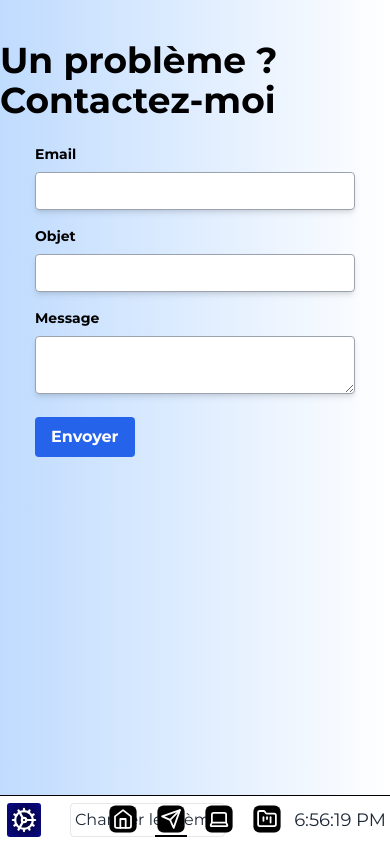
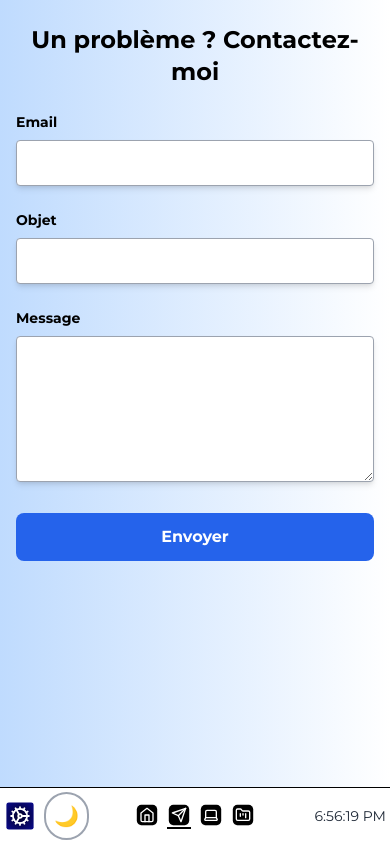
Before and after one commit to Inkflow59/PortInkFolio-Reagent, a Next.js app: page /desktop/contact in a window 390 px wide. Built offline with nearby package versions, Linux system fonts and the light colour scheme.

Commit message:
Amélioration du responsive

```diff
--- a/app/components/Navbar.tsx
+++ b/app/components/Navbar.tsx
@@ -4,7 +4,7 @@ import Image from 'next/image';
 import { motion } from 'framer-motion';
 import { useRouter } from 'next/navigation';
 import { usePathname } from 'next/navigation';
-import { ThemeToggle } from './ThemeToggle';
+import ThemeToggle from './ThemeToggle';
 
 const Navbar = () => {
   const { theme, toggleTheme } = useTheme();
@@ -44,43 +44,40 @@ const Navbar = () => {
   };
 
   return (
-    <div className={`fixed bottom-0 w-full z-50 flex items-center justify-between p-1 ${theme === 'dark' ? 'bg-gray-900/70 text-white border-t border-white/70' : 'bg-white text-gray-800 border-t border-black'}`}>
-      <div className="flex items-center">
+    <div className={`fixed bottom-0 w-full z-50 flex items-center justify-between p-1 md:p-2 ${theme === 'dark' ? 'bg-gray-900/70 text-white border-t border-white/70' : 'bg-white text-gray-800 border-t border-black'}`}>
+      <div className="flex items-center space-x-2 md:space-x-4">
         <motion.div
           whileHover={{ scale: 1.1 }}
           onClick={handleLogoClick}
-          style={{ cursor: 'pointer', marginRight: '10px' }}
+          className="cursor-pointer"
         >
           <Image
             src="/images/logo.svg"
             alt="Logo"
-            width={40}
-            height={40}
-            className={`filter ${theme === 'dark' ? 'invert' : ''}`}
+            width={32}
+            height={32}
+            className={`md:w-10 md:h-10 ${theme === 'dark' ? 'invert' : ''}`}
           />
         </motion.div>
-        <button onClick={toggleTheme} className="ml-4 p-1 border rounded">
-          Changer le thème
-        </button>
+        <ThemeToggle />
       </div>
-      <div className="flex space-x-4 fixed left-1/2 transform -translate-x-1/2">
+      <div className="flex space-x-2 md:space-x-6 fixed left-1/2 transform -translate-x-1/2">
       {icons.map((icon, index) => (
         <motion.div
           key={index}
           className={`relative ${pathname === icon.path ? 'border-b-2 border-black dark:border-white' : ''}`}
-          style={{ cursor: 'pointer' }} // Déplacer le style ici
-          onClick={() => handleIconClick(icon.path)} // Déplacer l'événement ici
-      >
+          onClick={() => handleIconClick(icon.path)}
+        >
         <motion.img
             src={icon.src}
             alt={`Icon ${index + 1}`}
-            className={`w-8 h-8 ${theme === 'dark' ? 'filter invert' : ''}`}
+            className={`w-6 h-6 md:w-8 md:h-8 cursor-pointer ${theme === 'dark' ? 'filter invert' : ''}`}
             whileHover={{ scale: 1.1 }}
           />
         </motion.div>
       ))}
       </div>
-      <div className="text-lg">{currentTime}</div>
+      <div className="text-sm md:text-lg">{currentTime}</div>
     </div>
   );
 };
--- a/app/components/ProfileCard.tsx
+++ b/app/components/ProfileCard.tsx
@@ -8,12 +8,16 @@ interface ProfileCardProps {
 
 const ProfileCard: React.FC<ProfileCardProps> = ({ imageSrc, title, description }) => {
   return (
-    <div className="p-6 bg-opacity-80 backdrop-blur-md rounded-lg shadow-lg flex flex-col justify-between">
-      <div>
-        <strong className="text-lg">{title}</strong>
-        <p className="text-sm">{description}</p>
+    <div className="p-4 md:p-6 bg-opacity-80 backdrop-blur-md rounded-lg shadow-lg flex flex-col md:flex-row md:items-center gap-4 hover:shadow-xl transition-shadow duration-300">
+      <div className="flex-1 min-w-0">
+        <strong className="text-base md:text-lg font-semibold block mb-2">{title}</strong>
+        <p className="text-sm md:text-base line-clamp-3 md:line-clamp-none">{description}</p>
       </div>
-      <img src={imageSrc} alt={title} className="mt-4 w-full h-auto rounded" />
+      <img
+        src={imageSrc}
+        alt={title}
+        className="w-full md:w-1/3 h-auto rounded object-cover"
+      />
     </div>
   );
 };
--- a/app/components/ThemeToggle.tsx
+++ b/app/components/ThemeToggle.tsx
@@ -1,14 +1,20 @@
 import { useTheme } from '../contexts/ThemeContext';
 
-export const ThemeToggle = () => {
+interface ThemeToggleProps {
+  className?: string;
+}
+
+const ThemeToggle: React.FC<ThemeToggleProps> = ({ className }) => {
   const { theme, toggleTheme } = useTheme();
 
   return (
     <button
       onClick={toggleTheme}
-      className="p-2 rounded-full bg-gray-200 dark:bg-gray-800 text-gray-800 dark:text-gray-200"
+      className={`text-xl md:text-2xl p-2 rounded-full border-2 ${theme === 'dark' ? 'border-white/70 hover:border-white' : 'border-gray-400 hover:border-gray-600'} transition-colors ${className}`}
     >
       {theme === 'light' ? '🌙' : '☀️'}
     </button>
   );
 };
+
+export default ThemeToggle;
--- a/app/desktop/contact/page.tsx
+++ b/app/desktop/contact/page.tsx
@@ -39,47 +39,51 @@ const ContactPage = () => {
   return (
     <div className={`min-h-screen flex flex-col items-center justify-between ${theme === 'dark' ? 'bg-gradient-to-r from-black to-gray-800 text-white' : 'bg-gradient-to-r from-blue-200 to-white text-black'}`}>
       <Navbar />
-      <div className="flex flex-col items-center justify-center mt-10">
-        <h1 className="text-4xl font-bold mb-6">Un problème ? Contactez-moi</h1>
-        <form onSubmit={handleSubmit} className="w-80">
-          <div className="mb-4">
-            <label className="block text-sm font-bold mb-2" htmlFor="email">Email</label>
+      <div className="flex flex-col items-center justify-center w-full max-w-2xl px-4 py-6 md:py-10">
+        <h1 className="text-2xl md:text-4xl font-bold mb-6 text-center">Un problème ? Contactez-moi</h1>
+        <form onSubmit={handleSubmit} className="w-full max-w-md space-y-6">
+          <div className="space-y-2">
+            <label className="block text-sm font-bold" htmlFor="email">Email</label>
             <input
               type="email"
               id="email"
               value={email}
               onChange={(e) => setEmail(e.target.value)}
-              className={`shadow-md appearance-none border border-gray-400 rounded w-full py-2 px-3 leading-tight focus:outline-none focus:ring-2 focus:ring-blue-500 ${theme === 'dark' ? 'bg-gray-800 text-white' : 'bg-white text-gray-800'}`}
+              className={`shadow-md appearance-none border border-gray-400 rounded w-full py-3 px-4 leading-tight focus:outline-none focus:ring-2 focus:ring-blue-500 transition-colors ${theme === 'dark' ? 'bg-gray-800 text-white focus:bg-gray-700' : 'bg-white text-gray-800'}`}
               required
             />
           </div>
-          <div className="mb-4">
-            <label className="block text-sm font-bold mb-2" htmlFor="subject">Objet</label>
+          <div className="space-y-2">
+            <label className="block text-sm font-bold" htmlFor="subject">Objet</label>
             <input
               type="text"
               id="subject"
               value={subject}
               onChange={(e) => setSubject(e.target.value)}
-              className={`shadow-md appearance-none border border-gray-400 rounded w-full py-2 px-3 leading-tight focus:outline-none focus:ring-2 focus:ring-blue-500 ${theme === 'dark' ? 'bg-gray-800 text-white' : 'bg-white text-gray-800'}`}
+              className={`shadow-md appearance-none border border-gray-400 rounded w-full py-3 px-4 leading-tight focus:outline-none focus:ring-2 focus:ring-blue-500 transition-colors ${theme === 'dark' ? 'bg-gray-800 text-white focus:bg-gray-700' : 'bg-white text-gray-800'}`}
               required
             />
           </div>
-          <div className="mb-4">
-            <label className="block text-sm font-bold mb-2" htmlFor="message">Message</label>
+          <div className="space-y-2">
+            <label className="block text-sm font-bold" htmlFor="message">Message</label>
             <textarea
               id="message"
               value={message}
               onChange={(e) => setMessage(e.target.value)}
-              className={`shadow-md appearance-none border border-gray-400 rounded w-full py-2 px-3 leading-tight focus:outline-none focus:ring-2 focus:ring-blue-500 ${theme === 'dark' ? 'bg-gray-800 text-white' : 'bg-white text-gray-800'}`}
+              rows={6}
+              className={`shadow-md appearance-none border border-gray-400 rounded w-full py-3 px-4 leading-tight focus:outline-none focus:ring-2 focus:ring-blue-500 transition-colors ${theme === 'dark' ? 'bg-gray-800 text-white focus:bg-gray-700' : 'bg-white text-gray-800'}`}
               required
             />
           </div>
-          <button type="submit" className="bg-blue-600 hover:bg-blue-700 text-white font-bold py-2 px-4 rounded focus:outline-none focus:shadow-outline">
+          <button
+            type="submit"
+            className="w-full md:w-auto bg-blue-600 hover:bg-blue-700 text-white font-bold py-3 px-6 rounded-lg focus:outline-none focus:ring-2 focus:ring-blue-500 focus:ring-offset-2 transition-colors"
+          >
             Envoyer
           </button>
         </form>
-        {success && <p className="text-green-500 text-xs italic mt-4">{success}</p>}
-        {error && <p className="text-red-500 text-xs italic mt-4">{error}</p>}
+        {success && <p className="text-green-500 text-sm md:text-base mt-4">{success}</p>}
+        {error && <p className="text-red-500 text-sm md:text-base mt-4">{error}</p>}
       </div>
     </div>
   );
--- a/app/desktop/page.tsx
+++ b/app/desktop/page.tsx
@@ -22,22 +22,28 @@ const Desktop = () => {
 
   return (
     <div className={`min-h-screen flex flex-col items-center justify-between ${theme === 'dark' ? 'bg-gradient-to-r from-black to-gray-800 text-white' : 'bg-gradient-to-r from-blue-200 to-white text-black'}`}>
-      <div className="flex flex-wrap justify-center mt-10">
+      <div className="grid grid-cols-2 sm:grid-cols-3 md:grid-cols-5 gap-4 md:gap-8 p-4 md:p-8 mt-4 md:mt-10">
         {icons.map((icon, index) => (
-          <div className="flex flex-col items-center m-4 group cursor-pointer" key={index} onClick={() => handleIconClick(icon.path)}> {/* Ajout du gestionnaire de clic */}
+          <motion.div
+            className="flex flex-col items-center group cursor-pointer"
+            key={index}
+            onClick={() => handleIconClick(icon.path)}
+            whileHover={{ scale: 1.1 }}
+            whileTap={{ scale: 0.95 }}
+          >
             <a href={icon.external ? icon.path : undefined} target={icon.external ? '_blank' : undefined} rel="noopener noreferrer">
               <Image
                 src={icon.src}
                 alt={`Icon ${index + 1}`}
-                width={100}
-                height={100}
-                className={`w-16 h-16 ${theme === 'dark' ? 'filter invert' : ''} transition-transform duration-300 transform group-hover:scale-110`}
+                width={64}
+                height={64}
+                className={`w-12 h-12 md:w-16 md:h-16 ${theme === 'dark' ? 'filter invert' : ''}`}
               />
             </a>
-            <span className={`mt-2 ${theme === 'dark' ? 'text-white' : 'text-black'}`}>
+            <span className={`mt-2 text-sm md:text-base text-center ${theme === 'dark' ? 'text-white' : 'text-black'}`}>
               {icon.name}
             </span>
-          </div>
+          </motion.div>
         ))}
       </div>
       <Navbar />
--- a/app/page.tsx
+++ b/app/page.tsx
@@ -1,7 +1,7 @@
 "use client";
 
 import { useState, useEffect } from 'react';
-import { ThemeToggle } from './components/ThemeToggle';
+import ThemeToggle from './components/ThemeToggle';
 import { useRouter } from 'next/navigation';
 
 const Page = () => {
```
Also changed, not shown: app/desktop/accueil/page.tsx (+37 -64 lines).
